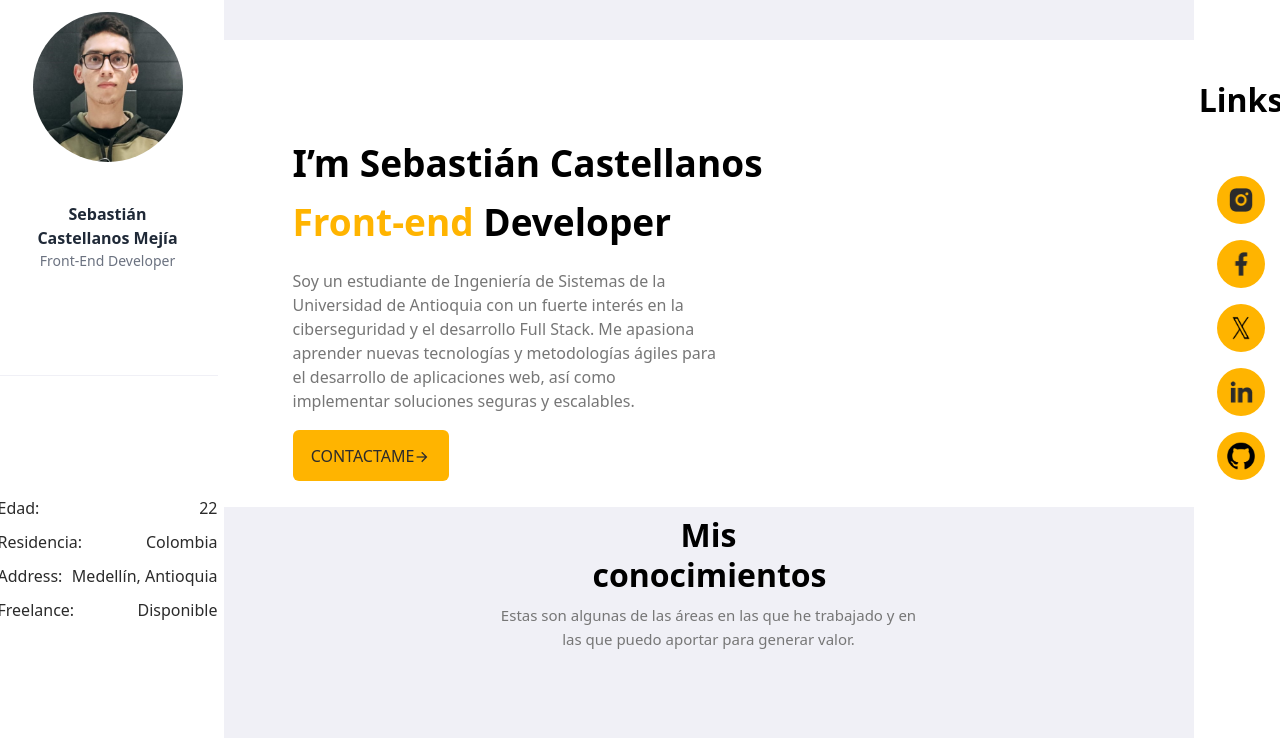
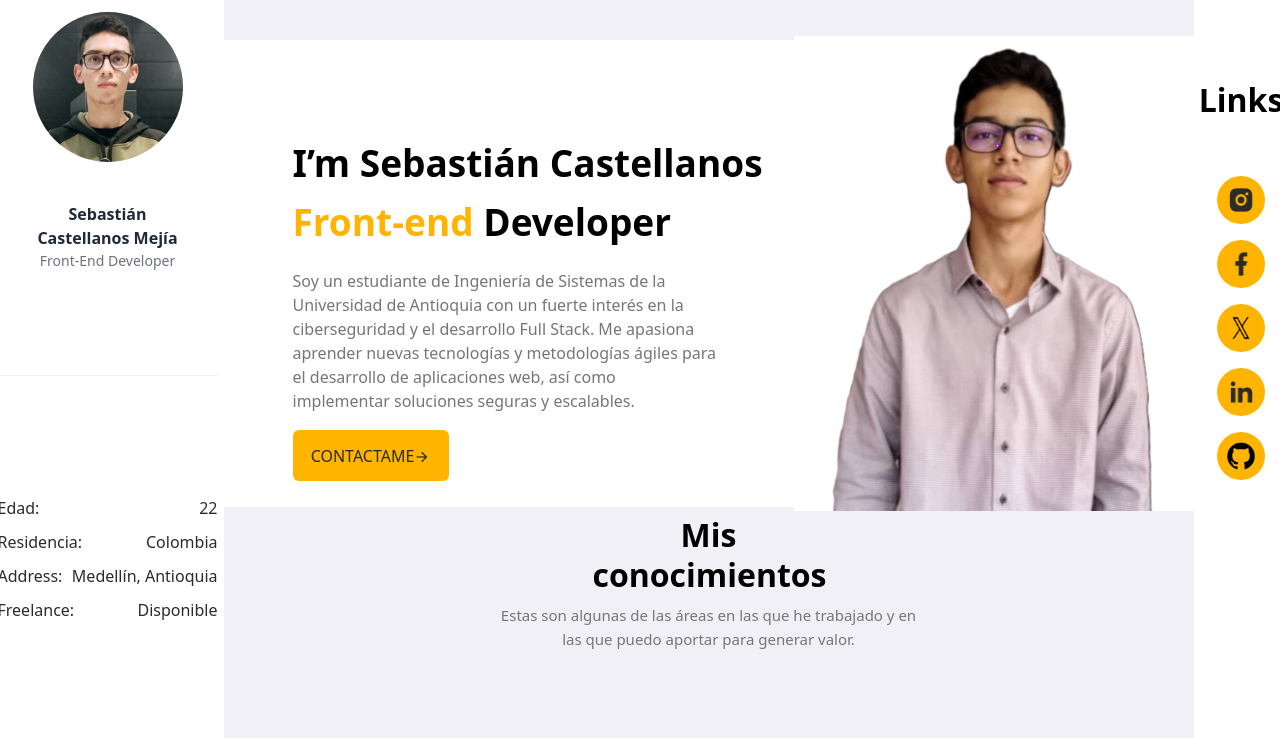
Before and after one commit to 20242-Ingenieria-Web-Udea-MJ/Sebastian-Castellanos-Mejia-Portafolio, a Next.js app: page / in a window 1280 px wide. Shown: the top 738 px of the page. Built offline with nearby package versions, Linux system fonts and the light colour scheme.

Commit message:
Actualizacion Contacto

```diff
--- a/src/components/atoms/titles/index.tsx
+++ b/src/components/atoms/titles/index.tsx
@@ -11,33 +11,33 @@ export const TitlePrincipal = ({ children }: {children: React.ReactNode}) => {
 
 export const TitleSecondary = ({ title }: { title: string }) => {
   return (
-    <h1 className='font-inter font-bold text-[32px] leading-[40px] text-center w-[232px] h-[40px] mb-4'>
+    <h2 className='font-inter font-bold text-[32px] leading-[40px] text-center w-[232px] h-[40px] mb-4'>
       {title}
-    </h1>
+    </h2>
   );
 };
 
 export const TitleTertiary= ({ title }: { title: string }) => {
   return (
-    <h1 className='font-inter font-medium text-[32px]  text-left w-[232px] h-[40px] absolute top-[510px] left-[387px]'>
+    <h2 className='font-inter font-medium text-[32px]  text-left w-[232px] h-[40px] absolute top-[510px] left-[387px]'>
       {title}
-    </h1>
+    </h2>
   );
 };
 
 export const TextPrincipal = ({ text }: { text: string }) => {
   return(
-  <h1 className='font-inter text-appGray text-[16px] leading-[24px] text-left w-[424px] h-[88px] absolute top-[229px] left-[69px]'>
+  <h3 className='font-inter text-appGray text-[16px] leading-[24px] text-left w-[424px] h-[88px] absolute top-[229px] left-[69px]'>
     {text}
-  </h1>
+  </h3>
   );
 }
 
 export const TextPrincipal2 = ({ text }: { text: string }) => {
   return(
-    <h1 className='font-inter text-appGray text-[15px] leading-[24px] text-center w-[424px] h-[88px] mb-4'>
+    <h3 className='font-inter text-appGray text-[15px] leading-[24px] text-center w-[424px] h-[88px] mb-4'>
       {text}
-    </h1>
+    </h3>
   );
 };
 
--- a/src/components/molecules/Inicio.tsx
+++ b/src/components/molecules/Inicio.tsx
@@ -12,15 +12,17 @@ const Inicio = () => {
   };
 
   return (
-    <div className='flex flex-col items-center justify-center w-[970px] h-[467px] gap-4 bg-white relative'>
-      <div className='flex flex-col items-center gap-4'>
+    <div className='flex items-center justify-between w-[970px] h-[467px] gap-4 bg-white relative'>
+      <div className='flex flex-col items-start gap-4'>
         <TitlePrincipal>
           I’m Sebastián Castellanos<span className="text-primary"> Front-end</span> Developer
         </TitlePrincipal>
         <TextPrincipal text={'Soy un estudiante de Ingeniería de Sistemas de la Universidad de Antioquia con un fuerte interés en la ciberseguridad y el desarrollo Full Stack. Me apasiona aprender nuevas tecnologías y metodologías ágiles para el desarrollo de aplicaciones web, así como implementar soluciones seguras y escalables.'} />
         <ButtonPrincipal onClick={toggleModal} />
       </div>
-
+      <div className='flex items-center justify-center'>
+        <img src="/images/Foto.jpeg" alt="Imagen de perfil" className='w-[400px] h-auto object-cover' />
+      </div>
       {isModalOpen && <Contact toggleModal={toggleModal} />}
     </div>
   );
--- a/src/components/molecules/Profile.tsx
+++ b/src/components/molecules/Profile.tsx
@@ -4,11 +4,7 @@ const Profile = () => {
     return (
       <div className="flex flex-col items-center w-[150px] h-[242px] text-center">
         <div className="relative">
-          <img
-            src="/images/Perfil.jpeg"
-            alt="Imagen Perfil"
-            className="w-[150px] h-[150px] rounded-full object-cover mb-8"
-          />
+          <img src="/images/Perfil.jpeg" alt="Imagen Perfil" className="w-[150px] h-[150px] rounded-full object-cover mb-8" />
         </div>
         <h1 className="mt-2 text-[16px] font-bold text-gray-800">Sebastián Castellanos Mejía</h1>
         <h2 className="text-[14px] text-gray-500">Front-End Developer</h2>
```
